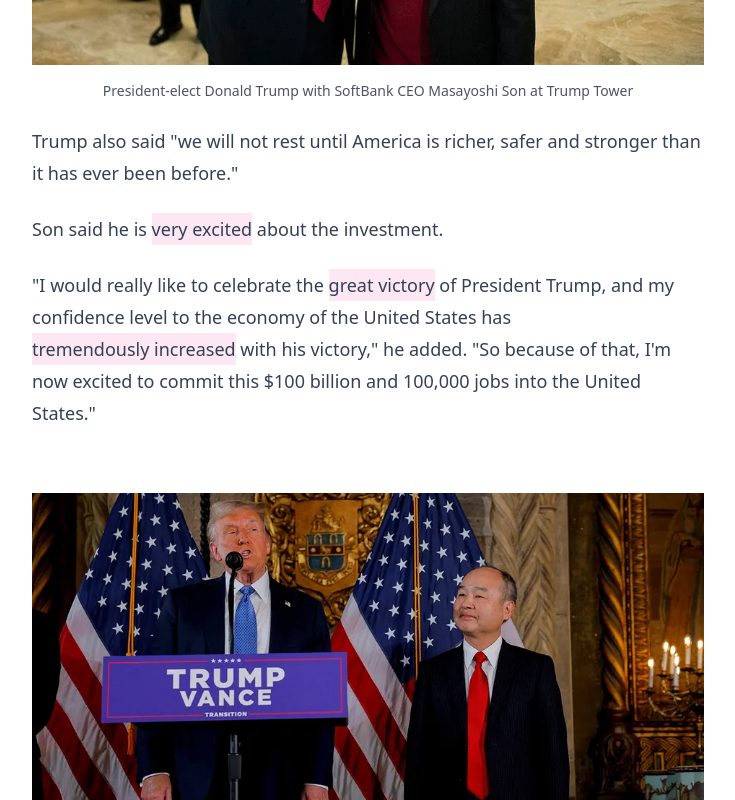
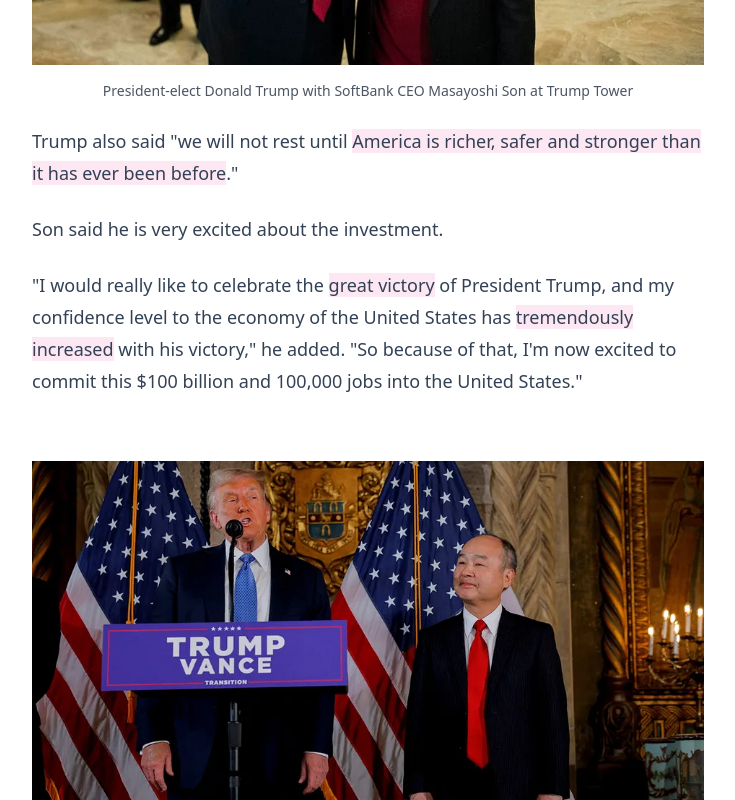
Before and after one commit to MarkPearce/vercel-facts, a Next.js app: page / in a window 1280 px wide. Shown: the part 1820-2620 px from the top of the page, without its empty margins (272-1007 px from the left). Built offline with nearby package versions, Linux system fonts and the light colour scheme.

Commit message:
popovers

```diff
--- a/components/ArticleContent/index.js
+++ b/components/ArticleContent/index.js
@@ -96,13 +96,7 @@ const ArticleContent = ({ activeHighlight, setActiveHighlight }) => {
         </div>
 
         <div className="mb-6">
-          Son said he is{' '}
-          <Highlight
-            text="very excited"
-            details={highlights["very excited"]}
-            activeHighlight={activeHighlight}
-            setActiveHighlight={setActiveHighlight}
-          /> about the investment.
+          Son said he is very excited about the investment.
         </div>
 
         <div className="mb-6">
--- a/components/Highlight/index.js
+++ b/components/Highlight/index.js
@@ -66,7 +66,7 @@ const Highlight = ({ text, details, activeHighlight, setActiveHighlight }) => {
 
   return (
     <span
-      className={`${highlightStyles[details.type]} cursor-pointer relative inline-block`}
+      className={`${highlightStyles[details.type]} cursor-pointer inline relative`}
       onMouseEnter={handleMouseEnter}
       onMouseLeave={handleMouseLeave}
     >
@@ -74,8 +74,12 @@ const Highlight = ({ text, details, activeHighlight, setActiveHighlight }) => {
       {(isHovered && activeHighlight === text) && (
         <div
           ref={popoverRef}
-          className="absolute z-50 bg-white shadow-lg rounded-lg border border-gray-200 w-80 mt-2"
-          style={{ left: '0', transform: 'none' }}
+          className="absolute z-50 bg-white shadow-lg rounded-lg border border-gray-200 w-80"
+          style={{
+            left: 0,
+            top: 0,
+            transform: 'translateY(-100%) translateY(-0.5rem)'
+          }}
           onMouseEnter={handlePopoverMouseEnter}
           onMouseLeave={handlePopoverMouseLeave}
           role="tooltip"
--- a/data/highlights.js
+++ b/data/highlights.js
@@ -19,52 +19,60 @@ export const highlights = {
   },
   "monumental demonstration of confidence": {
     type: "language",
-    summary: "This phrase uses emotional language to frame the investment as historically significant without providing context for comparison.",
     category: "hyperbole",
-    impact: "Creates an impression of unprecedented importance"
+    impact: "Emphasizes significance of investment",
+    summary: "Uses grandiose language to describe business decision"
   },
-  "very excited": {
-    type: "language",
-    summary: "Emphasis on emotional response rather than business specifics",
-    category: "emotional appeal",
-    impact: "Shifts focus from financial details to personal enthusiasm"
-  },
-  "great victory": {
-    type: "language",
-    summary: "Frames a business deal in terms of political victory, potentially mixing business and political narratives",
-    category: "political framing",
-    impact: "Blends business announcement with political messaging"
-  },
-  "tremendously increased": {
-    type: "language",
-    summary: "Uses intensifier without quantifiable metrics",
-    category: "vague amplification",
-    impact: "Suggests significant change without specific measurement"
-  },
-  "will not rest": {
-    type: "language",
-    summary: "Dramatic commitment using absolute terms",
-    category: "absolute statement",
-    impact: "Creates emotional appeal through dramatic promise"
-  },
-  "huge win": {
-    type: "language",
-    summary: "Characterizes business announcement in competitive terms",
-    category: "competitive framing",
-    impact: "Frames business deal as political victory"
-  },
+
   "most successful investors in the world": {
     type: "language",
     category: "hyperbole",
     impact: "Exaggeration to build credibility",
     summary: "Uses superlative language without specific metrics or rankings"
   },
+
   "very optimistic about our country since the election": {
     type: "language",
     category: "political framing",
     impact: "Links business confidence directly to election outcome",
     summary: "Suggests causation between election and investment decision"
   },
+
+  "very excited": {
+    type: "language",
+    category: "emphasis",
+    impact: "Emotional reinforcement",
+    summary: "Uses emotional language to support investment announcement"
+  },
+
+  "great victory": {
+    type: "language",
+    category: "political framing",
+    impact: "Reinforces election narrative",
+    summary: "Links business decision to political outcome"
+  },
+
+  "tremendously increased": {
+    type: "language",
+    category: "hyperbole",
+    impact: "Emphasizes change in confidence",
+    summary: "Uses intensifier to suggest dramatic shift in outlook"
+  },
+
+  "huge win": {
+    type: "language",
+    category: "political framing",
+    impact: "Frames business deal as political victory",
+    summary: "Characterizes investment as political achievement"
+  },
+
+  "America is richer, safer and stronger than it has ever been before": {
+    type: "language",
+    category: "hyperbole",
+    impact: "Creates an absolute claim about national progress",
+    summary: "Uses sweeping language to suggest unprecedented levels of prosperity and security"
+  },
+
   "A gold rush of intelligence has arrived": {
     type: "language",
     category: "metaphor",
```
